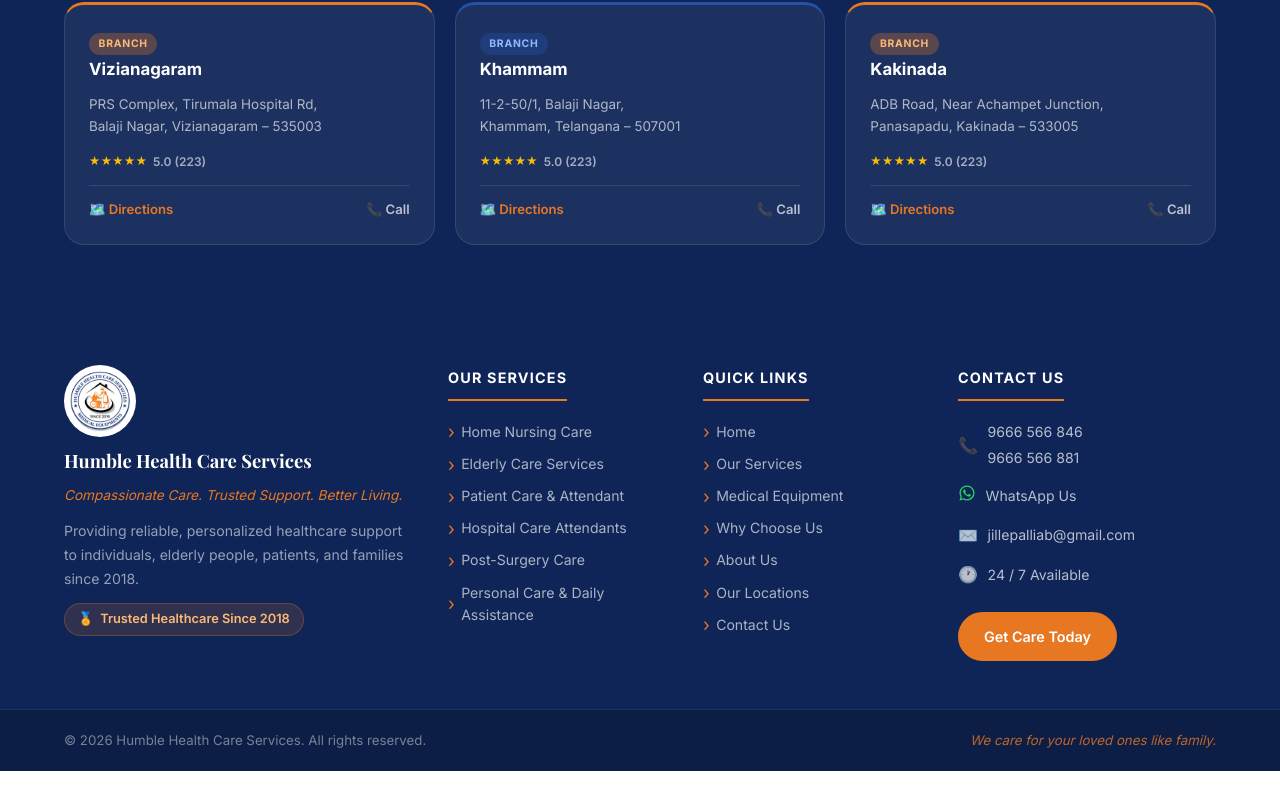
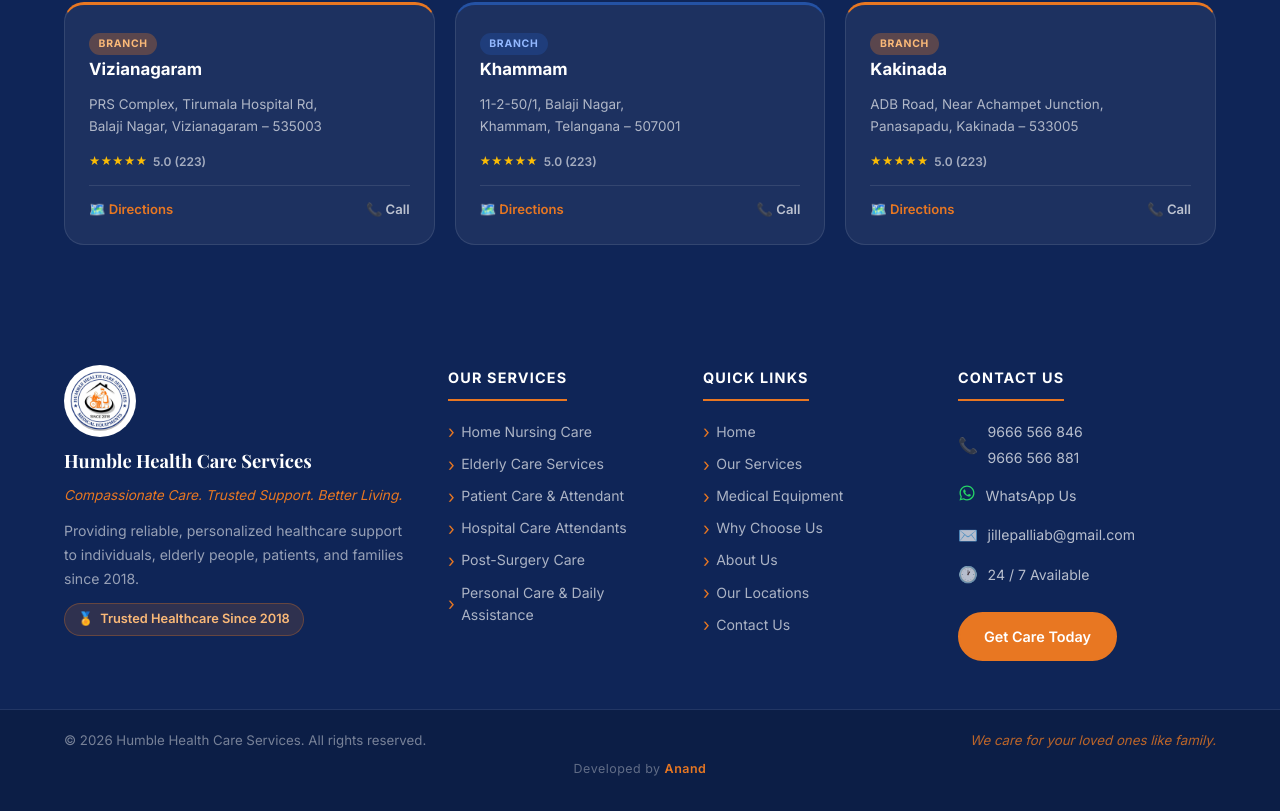
Before and after one commit to Snapbrio321/HumbleHomeCare, a React (Vite) app: page /locations in a window 1280 px wide. Shown: the part 5274-6085 px from the top of the page. Before the commit the page ends 6045 px from the top, so only its background shows below. Built offline with nearby package versions, Linux system fonts and the light colour scheme.

Commit message:
feat: add Developed by Anand in footer

```diff
--- a/src/components/Footer.css
+++ b/src/components/Footer.css
@@ -169,3 +169,16 @@
   .footer-brand { grid-column: auto; }
   .footer-bottom-inner { flex-direction: column; text-align: center; }
 }
+
+.footer-dev {
+  text-align: center;
+  font-size: 0.78rem;
+  color: rgba(255,255,255,0.35);
+  padding: 0.5rem 0 0.75rem;
+  letter-spacing: 0.04em;
+}
+
+.footer-dev span {
+  color: var(--orange-main);
+  font-weight: 600;
+}
--- a/src/components/Footer.jsx
+++ b/src/components/Footer.jsx
@@ -108,6 +108,9 @@
           <p className="footer-copy">© {year} Humble Health Care Services. All rights reserved.</p>
           <p className="footer-motto"><em>We care for your loved ones like family.</em></p>
         </div>
+        <div className="footer-dev">
+          Developed by <span>Anand</span>
+        </div>
       </div>
     </footer>
   );
```
